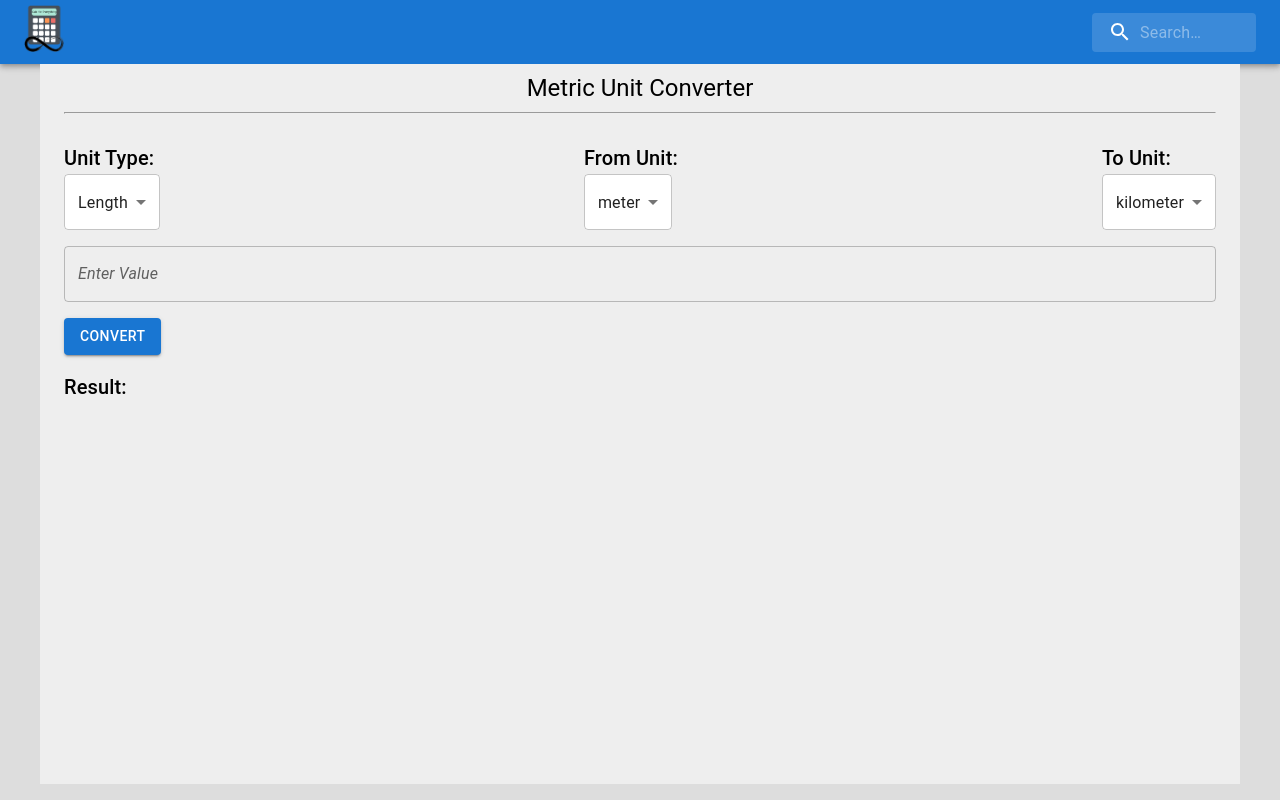
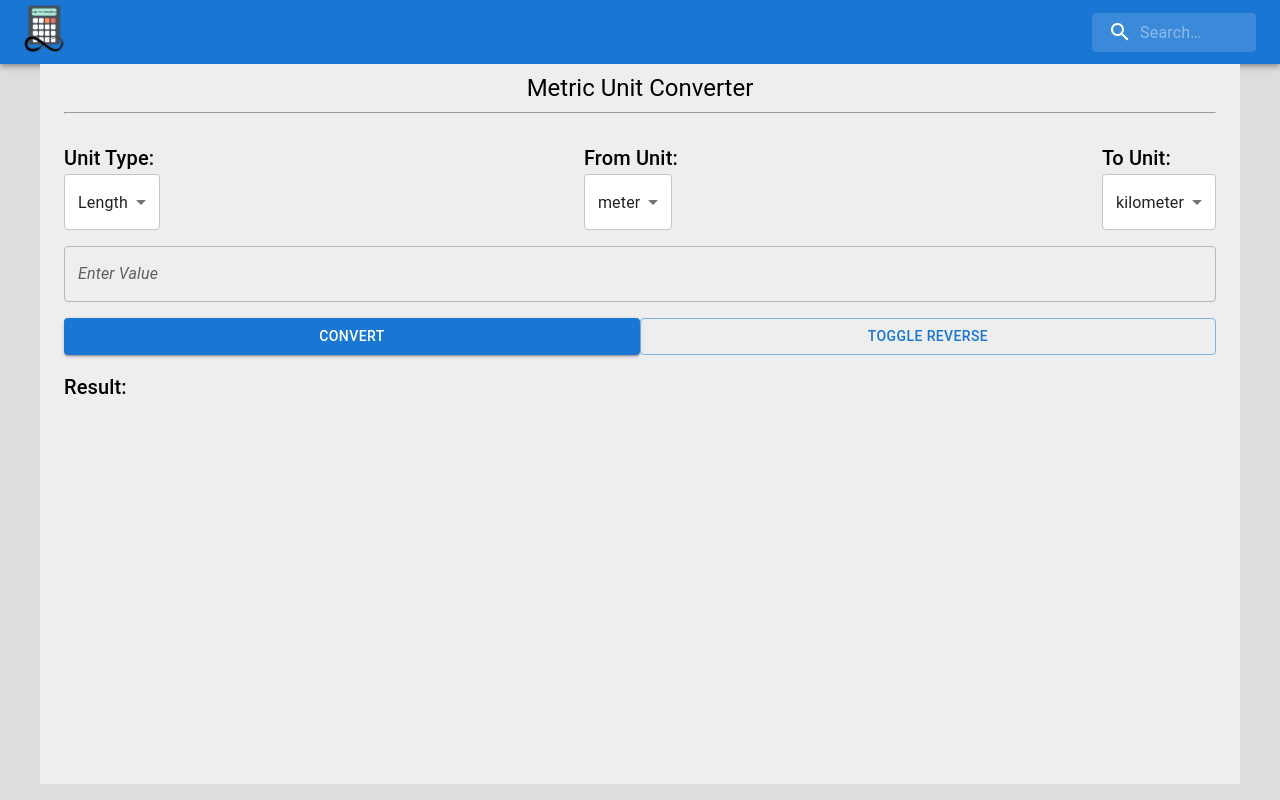
Before and after one commit to SarthakKeshari/calc_for_everything, a React (Create React App) app in the folder calculators/: page /metricunitconverter in a window 1280 px wide. Built offline with nearby package versions, Linux system fonts and the light colour scheme.

Commit message:
Metric Unit Convertor Commit 1

```diff
--- a/calculators/src/mathematical/metricUnitConverter/MainMetricUnitConverter.js
+++ b/calculators/src/mathematical/metricUnitConverter/MainMetricUnitConverter.js
@@ -1,5 +1,13 @@
 import React, { useState } from 'react';
-import { Container, Typography, TextField, Select, MenuItem, Button, Box } from '@mui/material';
+import {
+  Container,
+  Typography,
+  TextField,
+  Select,
+  MenuItem,
+  Button,
+  Box,
+} from '@mui/material';
 
 function MainMetricUnitConverter() {
   const [unitType, setUnitType] = useState('length');
@@ -7,6 +15,7 @@ function MainMetricUnitConverter() {
   const [toUnit, setToUnit] = useState('kilometer');
   const [inputValue, setInputValue] = useState('');
   const [result, setResult] = useState('');
+  const [isReverse, setIsReverse] = useState(false); // Define isReverse state
 
   const unitData = {
     length: {
@@ -44,13 +53,22 @@ function MainMetricUnitConverter() {
     setInputValue(event.target.value);
   };
 
+  const handleToggleReverse = () => {
+    setIsReverse(!isReverse); // Toggle between forward and reverse conversions
+  };
+
   const convertUnits = () => {
     const fromFactor = unitData[unitType][fromUnit];
     const toFactor = unitData[unitType][toUnit];
     const inputValueFloat = parseFloat(inputValue);
 
     if (!isNaN(inputValueFloat)) {
-      const resultValue = (inputValueFloat * fromFactor) / toFactor;
+      let resultValue;
+      if (!isReverse) {
+        resultValue = (inputValueFloat * fromFactor) / toFactor; // Forward conversion
+      } else {
+        resultValue = (inputValueFloat * toFactor) / fromFactor; // Reverse conversion
+      }
       setResult(resultValue.toFixed(4));
     } else {
       setResult('Invalid input');
@@ -101,9 +119,14 @@ function MainMetricUnitConverter() {
         onChange={handleInputChange}
         sx={{ marginTop: '1rem' }}
       />
-      <Button variant="contained" onClick={convertUnits} sx={{ marginTop: '1rem' }}>
-        Convert
-      </Button>
+      <Box sx={{ display: 'flex', justifyContent: 'space-between', marginTop: '1rem' }}>
+        <Button variant="contained" onClick={convertUnits}>
+          {isReverse ? 'Reverse Convert' : 'Convert'}
+        </Button>
+        <Button variant="outlined" onClick={handleToggleReverse}>
+          Toggle Reverse
+        </Button>
+      </Box>
       <Typography variant="h6" sx={{ marginTop: '1rem' }}>
         Result: {result}
       </Typography>
```
